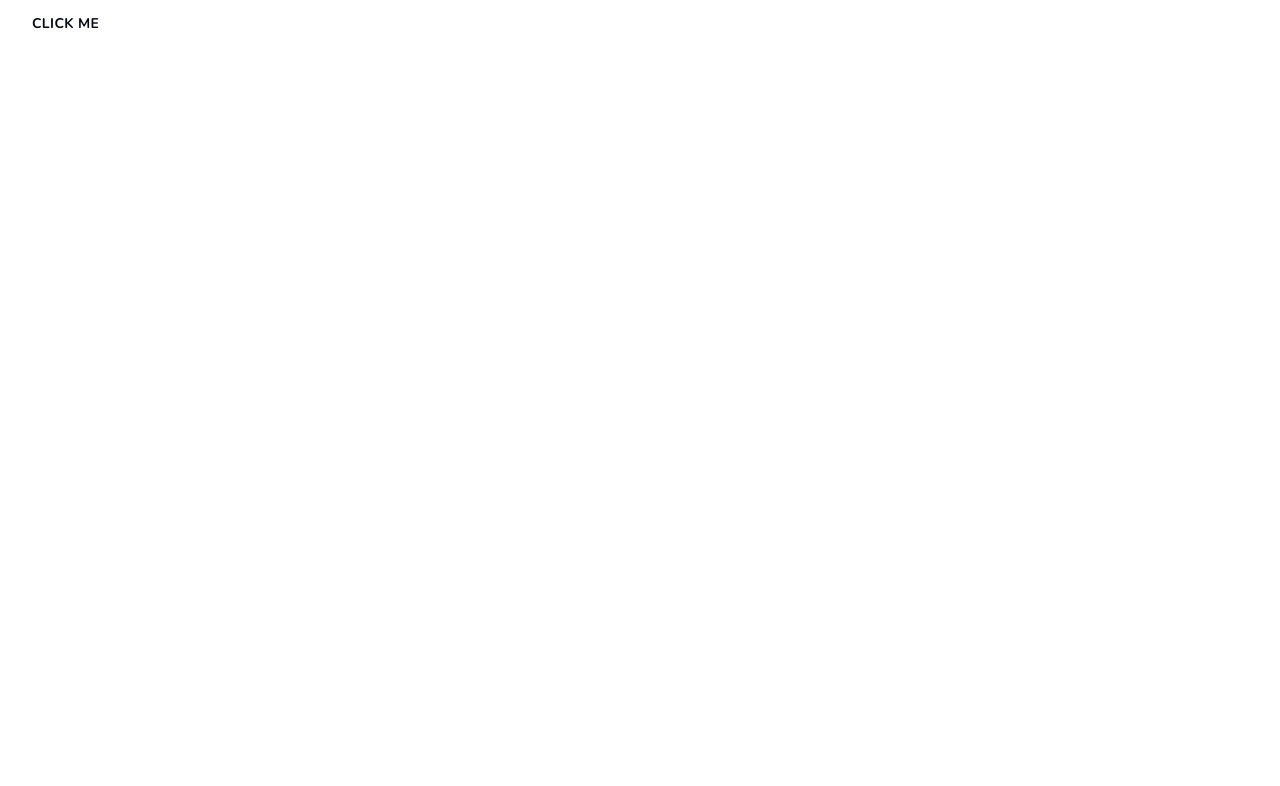
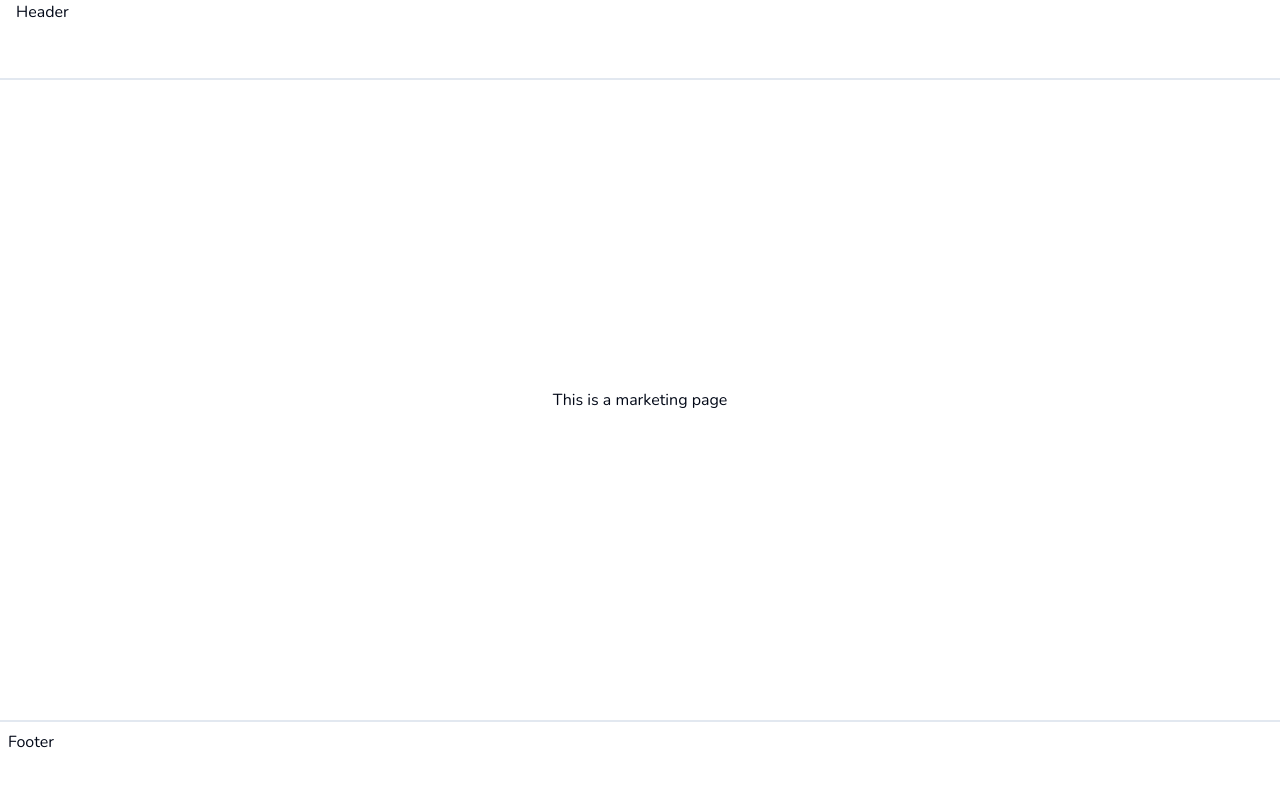
Before and after one commit to DmitriyAngve/my-lingo, a Next.js app: page / in a window 1280 px wide. Shown: the top 786 px of the page. Built offline with nearby package versions, Linux system fonts and the light colour scheme.

Commit message:
feat: Skeleton for Landing Page

```diff
--- /dev/null
+++ b/app/(marketing)/footer.tsx
@@ -0,0 +1,7 @@
+export const Footer = () => {
+  return (
+    <footer className="hidden lg:block h-20 w-full border-t-2 border-slate-200 p-2">
+      Footer
+    </footer>
+  );
+};
--- /dev/null
+++ b/app/(marketing)/header.tsx
@@ -0,0 +1,7 @@
+export const Header = () => {
+  return (
+    <header className="h-20 w-full border-b-2 border-slate-200 px-4">
+      Header
+    </header>
+  );
+};
--- /dev/null
+++ b/app/(marketing)/layout.tsx
@@ -0,0 +1,22 @@
+import { Footer } from "./footer";
+import { Header } from "./header";
+
+// Добавлю пропсы, чтобы отображалась страница
+type Props = {
+  children: React.ReactNode;
+};
+
+const MarketingLayout = ({ children }: Props) => {
+  return (
+    // теперь каждый чилдрен (любой раут) будет иметь такой лайаут
+    <div className="min-h-screen flex flex-col">
+      <Header />
+      <main className="flex-1 flex flex-col items-center justify-center">
+        {children}
+      </main>
+      <Footer />
+    </div>
+  );
+};
+
+export default MarketingLayout;
--- /dev/null
+++ b/app/(marketing)/page.tsx
@@ -0,0 +1,3 @@
+export default function Home() {
+  return <div>This is a marketing page</div>;
+}
--- a/app/page.tsx
+++ /dev/null
@@ -1,11 +0,0 @@
-import { Button } from "@/components/ui/button";
-
-export default function Home() {
-  return (
-    <div>
-      <Button size="lg" variant="destructive">
-        Click me
-      </Button>
-    </div>
-  );
-}
```
